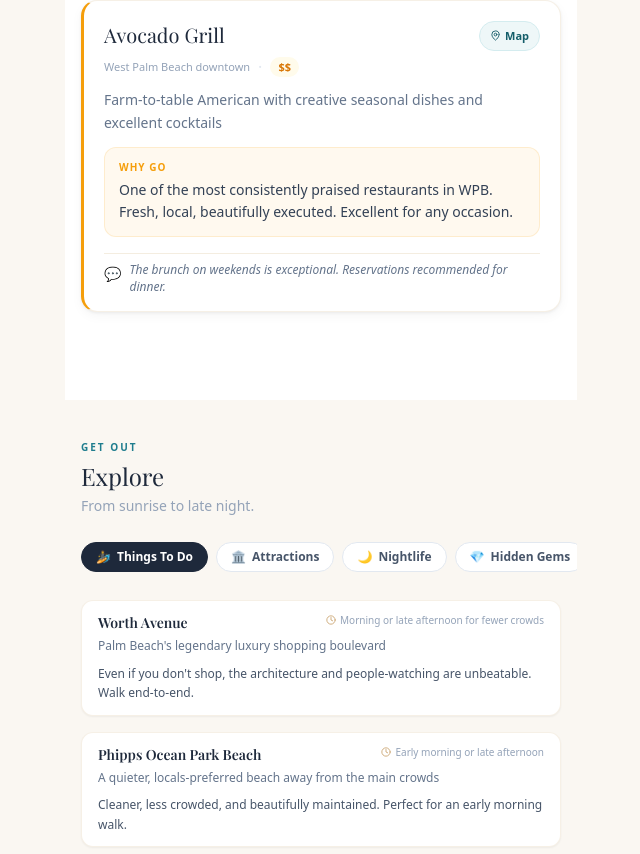
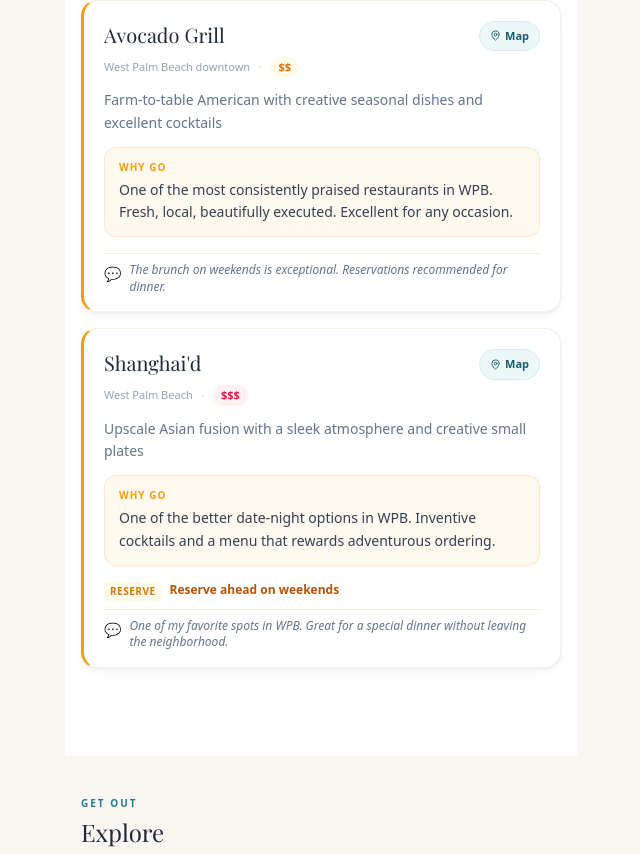
Before and after one commit to ZbienVC/palm-beach-guide, a Next.js app: page / in a window 1280 px wide. Shown: the part 2218-3072 px from the top of the page, without its empty margins (319-959 px from the left). Built offline with nearby package versions, Linux system fonts and the light colour scheme; a web font is replaced by a local one.

Commit message:
update: rename Shanghai to Shanghaird, move to Best Overall for Host Picks, update maps URL

```diff
--- a/data/guide.ts
+++ b/data/guide.ts
@@ -240,12 +240,12 @@
       driveMins: 3,
     },
     {
-      name: "Shanghai",
-      category: "Upscale",
+      name: "Shanghai'd",
+      category: "Best Overall",
       description: "Upscale Asian fusion with a sleek atmosphere and creative small plates",
       why: "One of the better date-night options in WPB. Inventive cocktails and a menu that rewards adventurous ordering.",
       area: "West Palm Beach",
-      mapsUrl: "https://maps.app.goo.gl/RfCn3kGNW1zNFt286",
+      mapsUrl: "https://maps.app.goo.gl/UU1TXJCjKf3jxqzg9",
       priceRange: "$$$",
       reservationTip: "Reserve ahead on weekends",
       hostNote: "One of my favorite spots in WPB. Great for a special dinner without leaving the neighborhood.",
```
